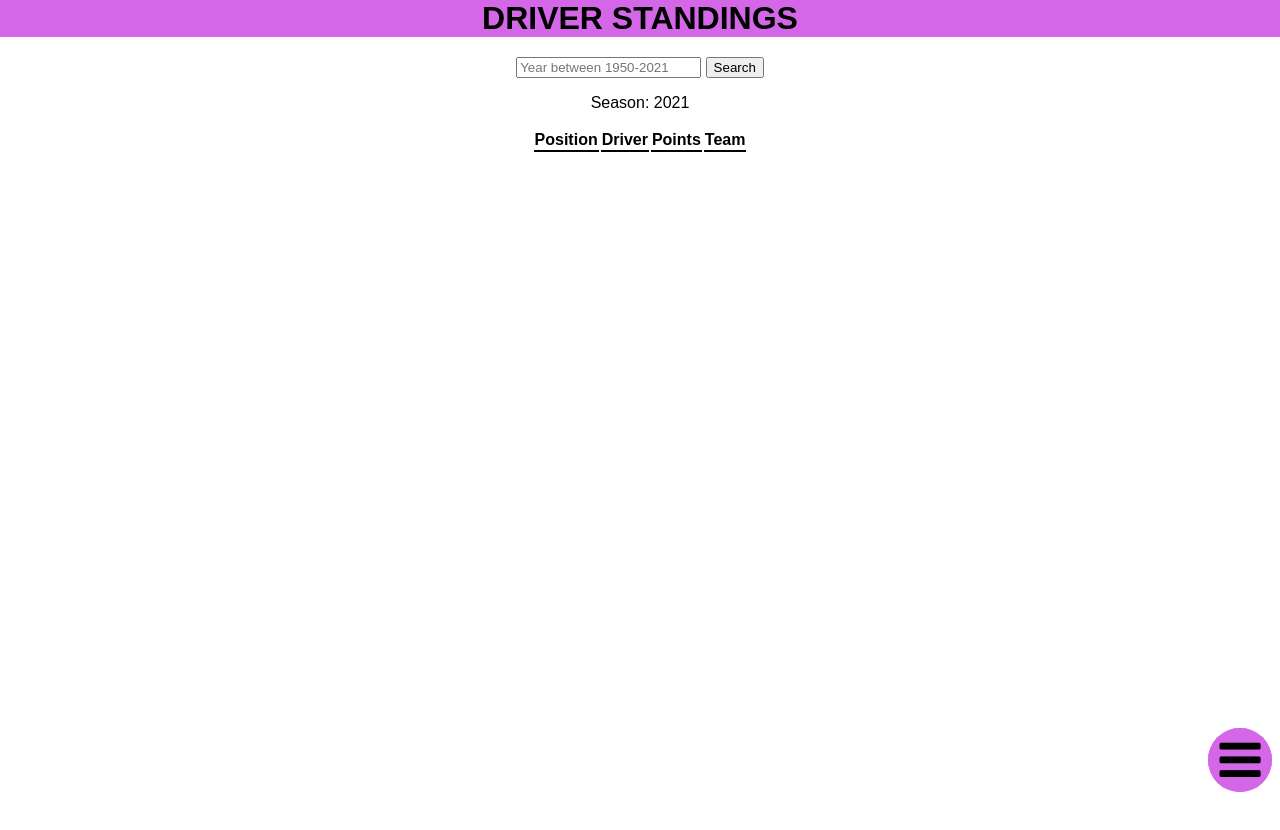
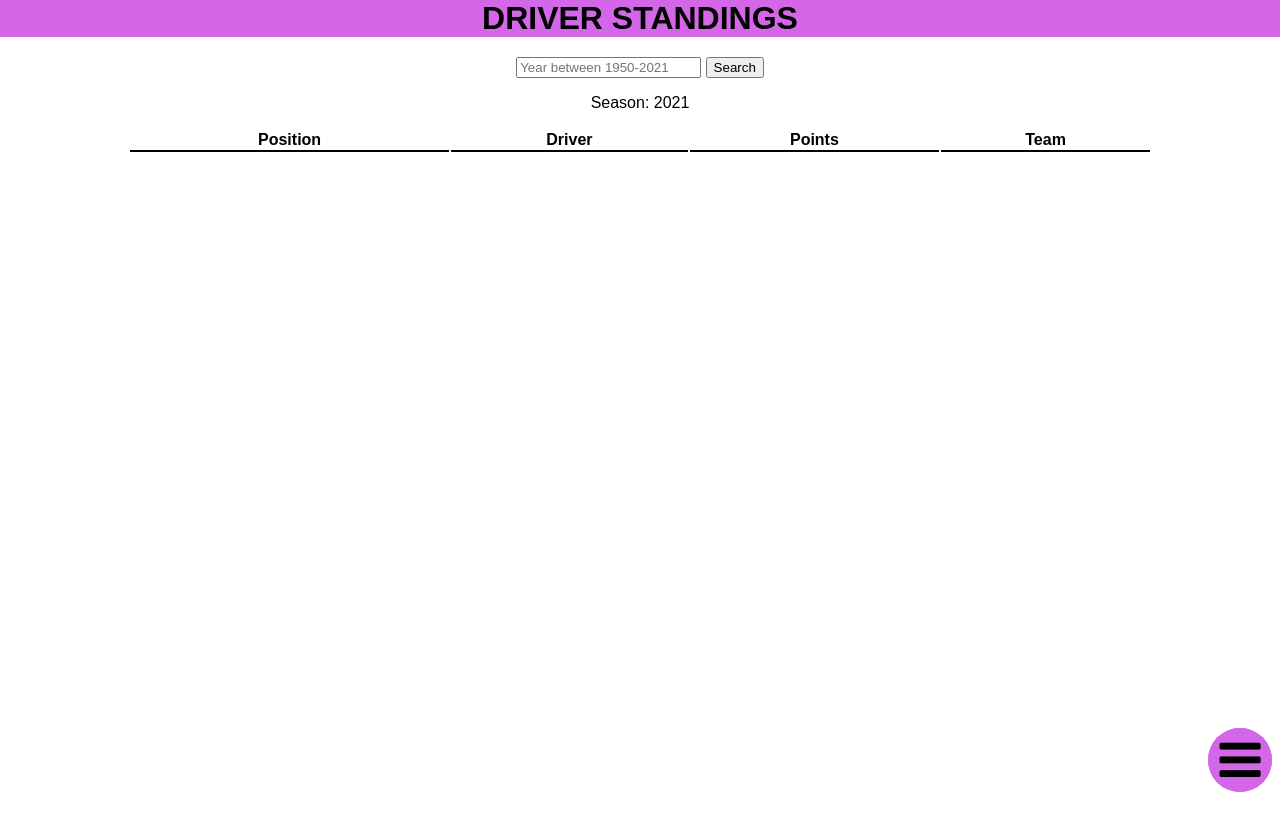
Before and after one commit to zaimartinezj/driversf1, a plain HTML site: page index.html in a window 1280 px wide. Before the commit the page ends 800 px from the top, so only its background shows below. Drawn offline with Linux system fonts and the light colour scheme; no server answers.

Commit message:
fixed table height

```diff
--- a/index.js
+++ b/index.js
@@ -32,12 +32,6 @@ const getDrivers =  (year) => {
 
     })
 
-// const response = await fetch(`https://ergast.com/api/f1/${year}/driverStandings.json`)
-// const data = await response.json();
-// const listDrivers = [...data.MRData.StandingsTable.StandingsLists[0].DriverStandings]
-//     // })
-
-//     return listDrivers;
 }
 
 
--- a/styles.css
+++ b/styles.css
@@ -4,12 +4,13 @@
 
 body{
     max-width: 1400px;
-    height:100vh;
     width: 100vw;
     margin:0 auto;
+    padding: 0;
     display: flex;
     flex-direction: column;
     align-items: center;
+    overflow-x: hidden;
 }
 
 h1{
@@ -22,9 +23,17 @@ h1{
 }
 
 .box-table{
+    width: 80vw;
     display:flex;
     flex-direction: column;
     justify-content:center;
+}
+
+table {
+    font-family: arial, sans-serif;
+
+    width: 100%;
+    height: 100vh;
 }
 
 td{
```
Also changed, not shown: index.html (+0 -1 lines).
